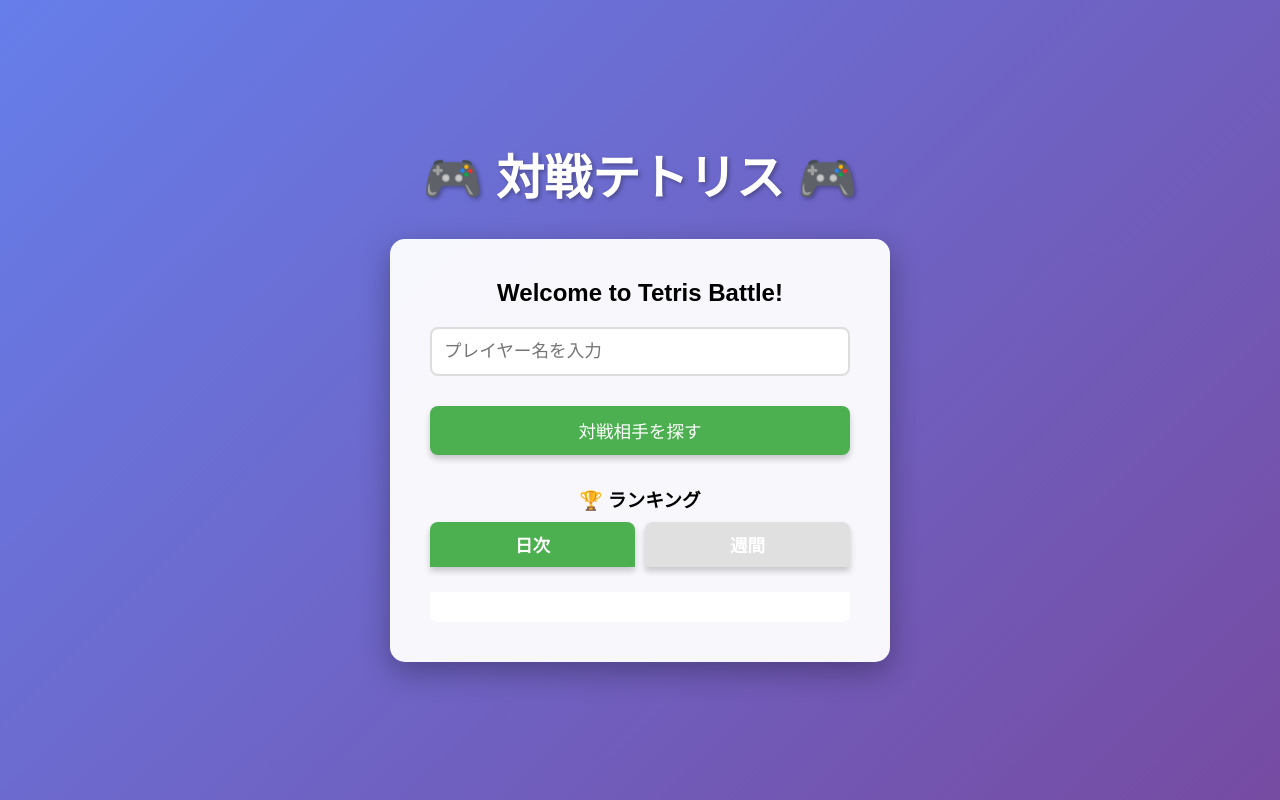
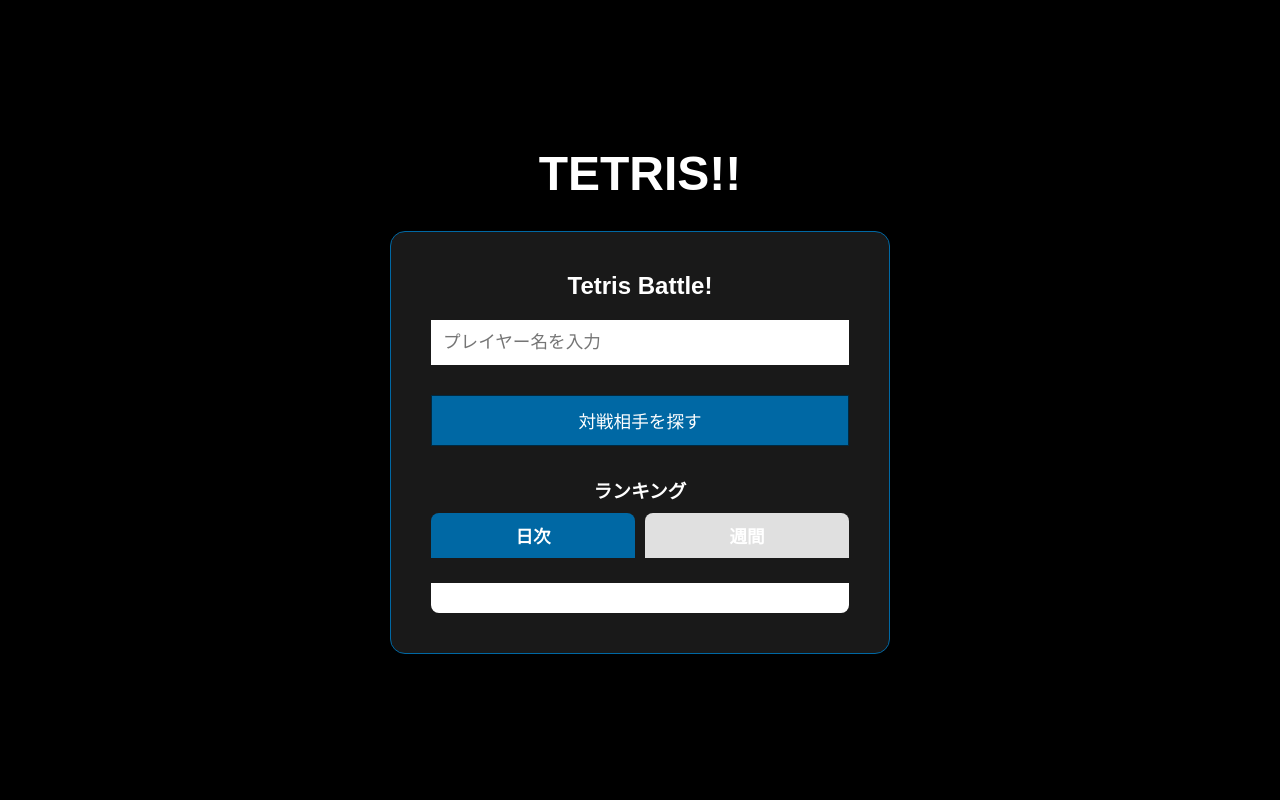
Before and after one commit to keitagame/tetris, a Flask app: page / in a window 1280 px wide. Run offline with Flask 3, Linux system fonts and the light colour scheme; some libraries are stand-ins or nearby versions.

Commit message:
Update tetris.html

```diff
--- a/templates/tetris.html
+++ b/templates/tetris.html
@@ -3,7 +3,7 @@
 <head>
     <meta charset="UTF-8">
     <meta name="viewport" content="width=device-width, initial-scale=1.0">
-    <title>対戦テトリス - Tetris Battle</title>
+    <title>TETRIS</title>
     <script src="https://cdn.socket.io/4.5.4/socket.io.min.js"></script>
     <style>
         * {
@@ -14,7 +14,7 @@
 
         body {
             font-family: 'Arial', sans-serif;
-            background: linear-gradient(135deg, #667eea 0%, #764ba2 100%);
+            background: linear-gradient(135deg, #000000 0%, #000000 100%);
             min-height: 100vh;
             display: flex;
             justify-content: center;
@@ -134,19 +134,20 @@
         button {
             padding: 12px 30px;
             font-size: 1.1em;
-            background: #4CAF50;
+            background: #0068a4;
+
             color: white;
             border: none;
-            border-radius: 8px;
+            border-radius: 0px;
             cursor: pointer;
             transition: all 0.3s;
-            box-shadow: 0 4px 6px rgba(0,0,0,0.2);
+            border:1px solid #002940;
         }
 
         button:hover {
-            background: #45a049;
+            background: #0068a4;
             transform: translateY(-2px);
-            box-shadow: 0 6px 8px rgba(0,0,0,0.3);
+
         }
 
         button:disabled {
@@ -156,11 +157,12 @@
         }
 
         .menu {
+            border:1px solid #0068a4;
             text-align: center;
-            background: rgba(255, 255, 255, 0.95);
+            background: rgba(27, 27, 27, 0.95);
             padding: 40px;
             border-radius: 15px;
-            box-shadow: 0 10px 30px rgba(0,0,0,0.3);
+            color:white;
             max-width: 500px;
             margin: 0 auto;
         }
@@ -170,8 +172,8 @@
             padding: 12px;
             margin: 20px 0;
             font-size: 1.1em;
-            border: 2px solid #ddd;
-            border-radius: 8px;
+            border: 0px solid #ddd;
+            border-radius: 0px;
         }
 
         .menu button {
@@ -201,7 +203,7 @@
         }
 
         .tab.active {
-            background: #4CAF50;
+            background: #0068a4;
             color: white;
         }
 
@@ -334,17 +336,17 @@
 </head>
 <body>
     <div class="container">
-        <h1>🎮 対戦テトリス 🎮</h1>
+        <h1>TETRIS!!</h1>
 
         <!-- メニュー画面 -->
         <div id="menu" class="menu">
-            <h2>Welcome to Tetris Battle!</h2>
+            <h2>Tetris Battle!</h2>
             <input type="text" id="playerName" placeholder="プレイヤー名を入力" maxlength="20">
             <button id="findMatchBtn">対戦相手を探す</button>
             <div class="status-message" id="statusMessage"></div>
 
             <div class="rankings">
-                <h3>🏆 ランキング</h3>
+                <h3>ランキング</h3>
                 <div class="ranking-tabs">
                     <button class="tab active" data-tab="daily">日次</button>
                     <button class="tab" data-tab="weekly">週間</button>
@@ -357,7 +359,7 @@
         <div id="gameScreen" class="hidden">
             <div class="game-area">
                 <div class="left-panel">
-                    <h3>📊 ランキング</h3>
+                    <h3>ランキング</h3>
                     <div class="ranking-tabs">
                         <button class="tab active" data-tab="daily">日次</button>
                         <button class="tab" data-tab="weekly">週間</button>
@@ -848,7 +850,7 @@
             const result = document.createElement('div');
             result.className = data.winner ? 'game-result win' : 'game-result lose';
             result.innerHTML = `
-                <h2>${data.winner ? '🎉 勝利! 🎉' : '😢 敗北... 😢'}</h2>
+                <h2>${data.winner ? ' YOU WIN ' : 'YOU LOSE'}</h2>
                 <p style="font-size:1.5em;margin:20px 0;">スコア: ${gameState.score}</p>
                 <button onclick="backToMenu()">メニューに戻る</button>
             `;
```
Also changed, not shown: other parts of templates/tetris.html (+12 -12 lines).
